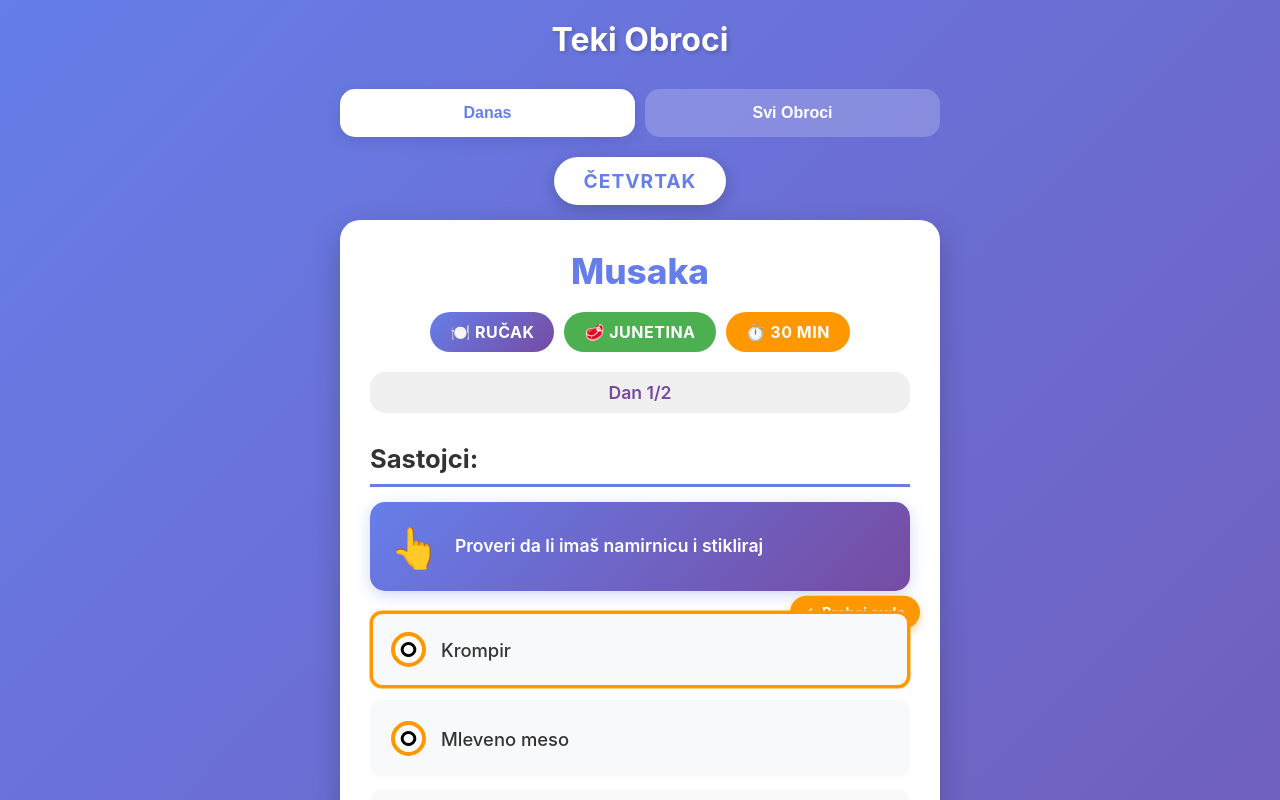
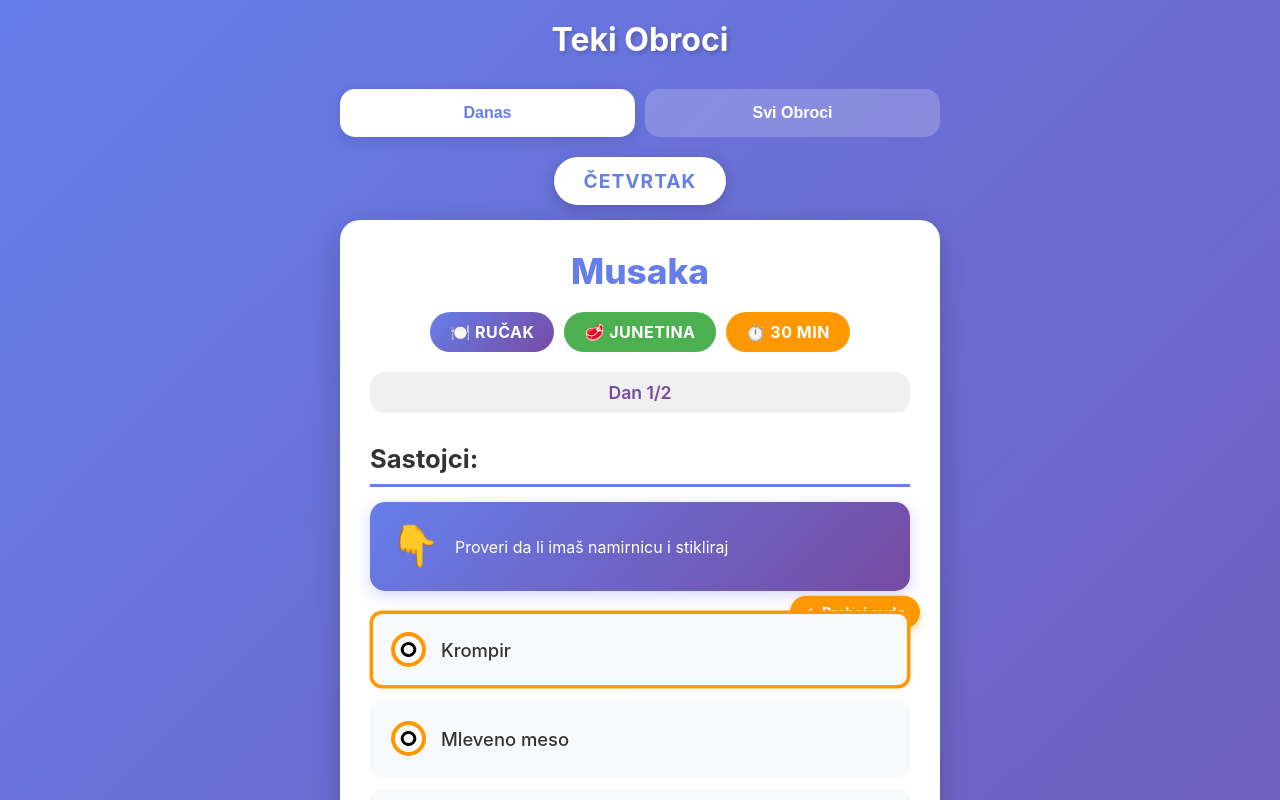
Before and after one commit to brackoandrija/nanny-meals, a Next.js app: page /nanny-meals/ in a window 1280 px wide. Shown: the top 800 px of the page. Built offline with nearby package versions, Linux system fonts and the light colour scheme.

Commit message:
Flip hand animation upside down (rotate 180deg, point up instead of down)

```diff
--- a/app/globals.css
+++ b/app/globals.css
@@ -1097,24 +1097,20 @@ body {
 
 .instruction-icon {
   font-size: 2.5rem;
-  animation: pointDown 1.5s ease-in-out infinite;
+  transform: rotate(180deg);
+  animation: pointUp 1.5s ease-in-out infinite;
 }
 
-@keyframes pointDown {
+@keyframes pointUp {
   0%, 100% {
-    transform: translateY(0);
+    transform: rotate(180deg) translateY(0);
   }
   50% {
-    transform: translateY(8px);
+    transform: rotate(180deg) translateY(-8px);
   }
+  animation: pointUp 1.5s ease-in-out infinite;
 }
 
-.instruction-text {
-  flex: 1;
-  font-size: 1.1rem;
-  font-weight: 600;
-  line-height: 1.4;
-}
 
 .instruction-arrow {
   position: absolute;
```
